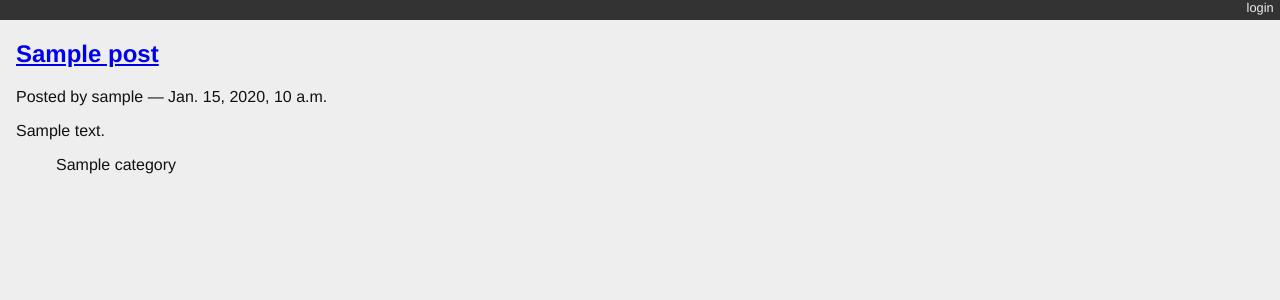
After one commit to cpope4-Git/django-blog, a Django app: page /blogging/ in a window 1280 px wide. The commit adds this page. Shown: the top 300 px of the page. Run offline with Django 5.2, Linux system fonts and the light colour scheme; tables that the repository leaves empty hold one stand-in row (values such as "Sample post").

Commit message:
Assignment 7

```diff
--- a/blogging/models.py
+++ b/blogging/models.py
@@ -1,6 +1,17 @@
 from django.db import models
 from django.contrib.auth.models  import User
 
+
+class Category(models.Model):
+    name = models.CharField(max_length=128)
+    description = models.TextField(blank=True)
+    #post = models.ManyToManyField(Post, blank=True, related_name='Categories')
+
+    def __str__(self):
+        return self.name
+
+    class Meta:
+        verbose_name_plural = 'Categories'
 
 class Post(models.Model):
     title = models.CharField(max_length=128)
@@ -9,7 +20,8 @@ class Post(models.Model):
     created_date = models.DateTimeField(auto_now_add=True)
     modified_date = models.DateTimeField(auto_now=True)
     published_date = models.DateTimeField(blank=True, null=True)
+    categories = models.ManyToManyField(Category, blank=True, related_name='Posts')
 
 
     def __str__(self):
-        return self.title + "_test"
+        return self.title
--- /dev/null
+++ b/blogging/static/django_blog.css
@@ -0,0 +1,74 @@
+body {
+background-color: #eee;
+color: #111;
+font-family: "HelveticaNeue-Light", "Helvetica Neue Light", "Helvetica Neue",
+Helvetica, Arial, "Lucida Grande", sans-serif;
+margin:0;
+padding:0;
+}
+#container {
+margin:0;
+padding:0;
+margin-top: 0px;
+}
+#header {
+background-color: #333;
+border-botton: 1px solid #111;
+margin:0;
+padding:0;
+}
+#control-bar {
+margin: 0em 0em 1em;
+list-style: none;
+list-style-type: none;
+text-align: right;
+color: #eee;
+font-size: 80%;
+padding-bottom: 0.4em;
+}
+#control-bar li {
+display: inline-block;
+}
+#control-bar li a {
+color: #eee;
+padding: 0.5em;
+text-decoration: none;
+}
+#control-bar li a:hover {
+color: #cce;
+}
+#content {
+margin: 0em 1em 1em;
+}
+ul#entries {
+list-style: none;
+list-style-type: none;
+}
+div.entry {
+margin-right: 2em;
+margin-top: 1em;
+border-top: 1px solid #cecece;
+}
+ul#entries li:first-child div.entry {
+border-top: none;
+margin-top: 0em;
+}
+div.entry-body {
+margin-left: 2em;
+}
+.notification {
+float: right;
+text-align: center;
+width: 25%;
+padding: 1em;
+}
+.info {
+background-color: #aae;
+}
+ul.categories {
+list-style: none;
+list-style-type: none;
+}
+ul.categories li {
+display: inline;
+}
--- /dev/null
+++ b/blogging/templates/blogging/list.html
@@ -0,0 +1,23 @@
+{% extends "base.html" %}
+{% block content %}
+
+  {# Here is where the query happens #}
+  {% for post in posts %}
+    <div class="post">
+      <h2>
+        <a href="{% url 'blog_detail' post.pk %}">{{ post }}</a>
+      </h2>
+      <p class="byline">
+        Posted by {{ post.author.username }} &mdash; {{ post.published_date }}
+      </p>
+      <div class="post-body">
+        {{ post.text }}
+      </div>
+      <ul class="categories">
+        {% for category in post.categories.all %}
+          <li>{{ category }}</li>
+        {% endfor %}
+      </ul>
+    </div>
+  {% endfor %}
+{% endblock %}
--- /dev/null
+++ b/blogging/urls.py
@@ -0,0 +1,5 @@
+from django.urls import path
+from blogging.views import list_view, detail_view
+
+urlpatterns = [path('', list_view, name="blog_index"),
+                path('posts/<int:post_id>/', detail_view, name="blog_detail")]
--- a/blogging/views.py
+++ b/blogging/views.py
@@ -1,3 +1,33 @@
+from django.http.response import HttpResponse
 from django.shortcuts import render
+from blogging.models import Post
+from django.http import Http404
 
-# Create your views here.
+
+def stub_view(request, *args, **kwargs):
+    body = "Stub View\n\n"
+    if args:
+        body += "Args:\n"
+        body += "\n".join(["\t%s" % a for a in args])
+    if kwargs:
+        body += "Keyword args:\n"
+        body += "\n".join(["\t%s: %s" % i for i in kwargs.items()])
+    return HttpResponse(body, content_type="text/plain")
+
+def list_view(request):
+    #published = Post.objects.exclude(published_date__exact=None)
+    published = Post.objects
+    posts = published.order_by('-published_date')
+    #print(f'number of posts {len(posts)}')
+    context = {'posts': posts}
+    return render(request, 'blogging/list.html', context)
+
+def detail_view(request, post_id):
+    #published = Post.objects.exclude(published_date__exact=None)
+    published = Post.objects
+    try:
+        post = published.get(pk=post_id)
+    except Post.DoesNotExist:
+        raise Http404
+    context = {'post': post}
+    return render(request, 'blogging/detail.html', context)
--- a/django_blog/settings.py
+++ b/django_blog/settings.py
@@ -123,3 +123,5 @@ STATIC_URL = 'static/'
 # https://docs.djangoproject.com/en/5.1/ref/settings/#default-auto-field
 
 DEFAULT_AUTO_FIELD = 'django.db.models.BigAutoField'
+LOGIN_URL = '/login/'
+LOGIN_REDIRECT_URL = '/'
--- a/django_blog/templates/base.html
+++ b/django_blog/templates/base.html
@@ -1,9 +1,21 @@
+{% load static %}
 <!DOCTYPE html>
 <html lang="en">
     <head>
         <title>My Django Blog</title>
+        <link type="text/css" rel="stylesheet" href="{% static 'django_blog.css' %}">
     </head>
     <body>
+      <div id="header">  {# header begins here #}
+        <ul id="control-bar">
+            {% if user.is_authenticated %}
+            {% if user.is_staff %}<li><a href="{% url 'admin:index' %}">admin</a></li>{% endif %}
+            <li><a href="{% url 'logout' %}">logout</a></li>
+        {% else %}
+        <li><a href="{% url 'login' %}">login</a></li>
+    {% endif %}
+   </ul>
+  </div>
         <div id="container">
             <div id="content">
                 {% block content %}
--- a/django_blog/urls.py
+++ b/django_blog/urls.py
@@ -17,10 +17,13 @@ Including another URLconf
 from django.contrib import admin
 from django.urls import path
 from django.urls.conf import include
+from django.contrib.auth.views import LoginView, LogoutView
 
 
 urlpatterns = [
     path('admin/', admin.site.urls),
     path('polling/', include('polling.urls')),
-    path('', include('polling.urls'))
+    path('blogging/', include('blogging.urls')),
+    path('login/', LoginView.as_view(template_name='login.html'), name="login"),
+    path('logout/', LogoutView.as_view(next_page='/'), name="logout"),
 ]
```
Also changed, not shown: blogging/admin.py (+12 -2 lines), blogging/templates/blogging/detail.html (added, +17 -0 lines), blogging/templates/blogging/login.html (added, +9 -0 lines), blogging/tests.py (+31 -1 lines).
